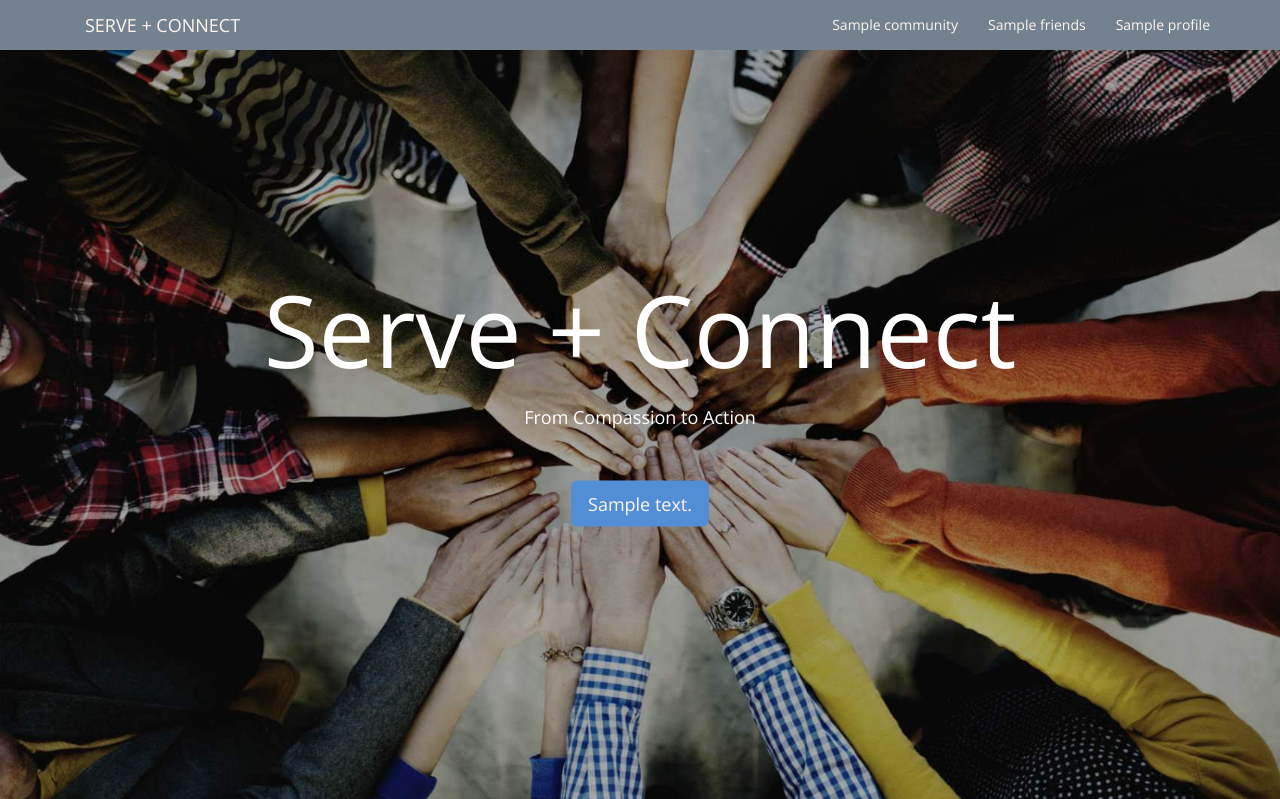
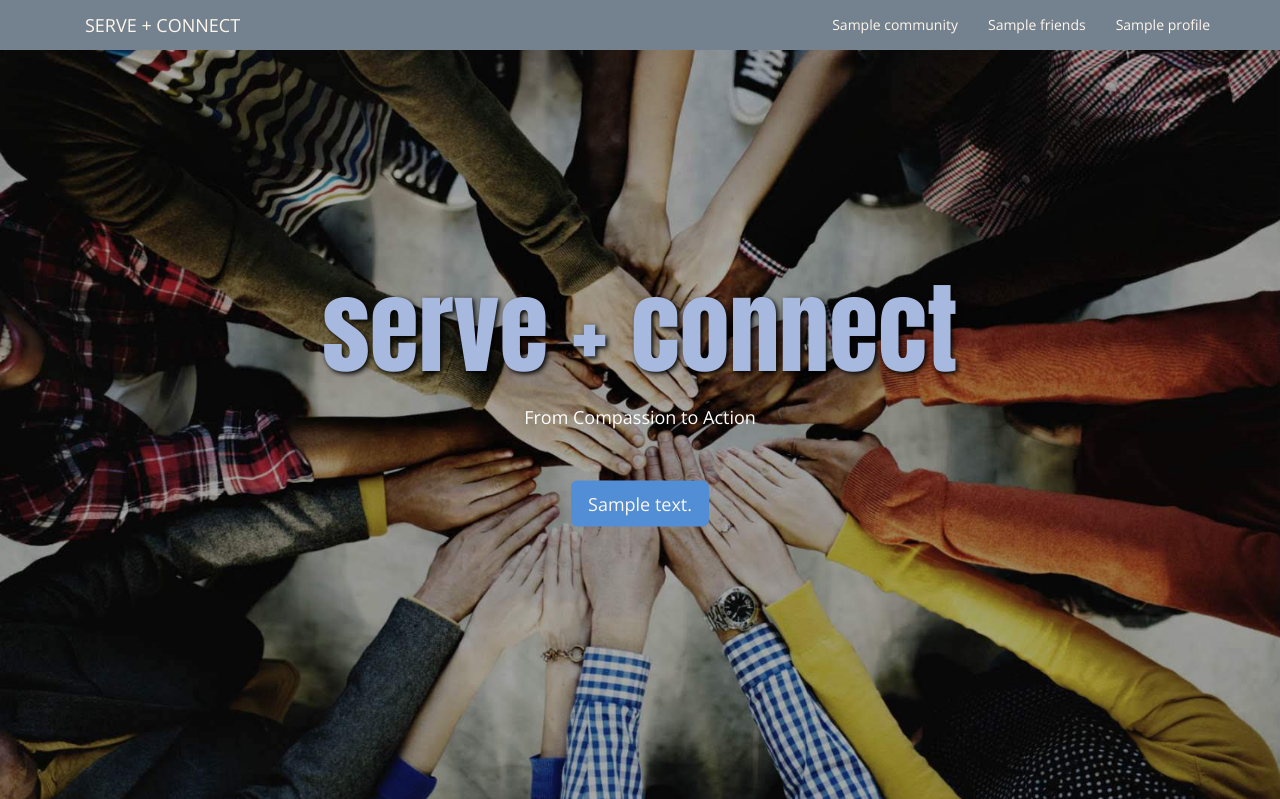
Before and after one commit to Erik-Handeland/serve-and-connect, a Python web app: template templates/home.html in a window 1280 px wide. Shown: the top 799 px of the page. Run offline with Jinja, Linux system fonts and the light colour scheme; the template is opened without the code that fills it: most values are stand-ins (such as "Sample title", 1, 10 or a date in 2020).

Commit message:
changes by lina

```diff
--- a/css/custom.css
+++ b/css/custom.css
@@ -41,6 +41,13 @@ header .header-content .header-content-inner p {
     font-size: 16px;
     font-weight: 300;
     color: #fff;
+}
+
+.title-font{
+  font-family: 'Anton';
+  text-shadow: 2px 2px 5px black;
+  color: #a8b9e0
+
 }
 
 @media(min-width:768px) {
--- a/main.py
+++ b/main.py
@@ -185,9 +185,11 @@ class CommunityPage(webapp2.RequestHandler):
 class FriendsPage(webapp2.RequestHandler):
     def get(self):
         post_list = UserPost.query().order(UserPost.created_at).fetch(limit=20)
+        #friends_list = JUser.query().fetch()
         for post in post_list:
             post.image = base64.b64encode(post.image)
-        variables = {"post_list": post_list
+        variables = {"post_list": post_list,
+                    #"friends_list": friends_list
                     }
         friends_template = jinja_env.get_template('friends.html')
         self.response.write(friends_template.render(variables))
--- a/templates/home.html
+++ b/templates/home.html
@@ -15,6 +15,7 @@
     <!-- Custom CSS: You can use this stylesheet to override any Bootstrap styles and/or apply your own styles -->
     <link href="../css/custom.css" rel="stylesheet">
 
+    <link href="https://fonts.googleapis.com/css?family=Anton" rel="stylesheet">
     <link href='http://fonts.googleapis.com/css?family=Open+Sans:300italic,400italic,600italic,700italic,800italic,400,300,600,700,800' rel='stylesheet' type='text/css'>
 
 </head>
@@ -53,7 +54,7 @@
     <header>
         <div class="header-content">
             <div class="header-content-inner">
-                <h1>Serve + Connect</h1>
+                <h1 class="title-font">serve + connect</h1>
                 <p>From Compassion to Action</p>
 
              <form method='get' id='login'>
```
Also changed, not shown: templates/friends.html (+3 -0 lines), 1 other file.
